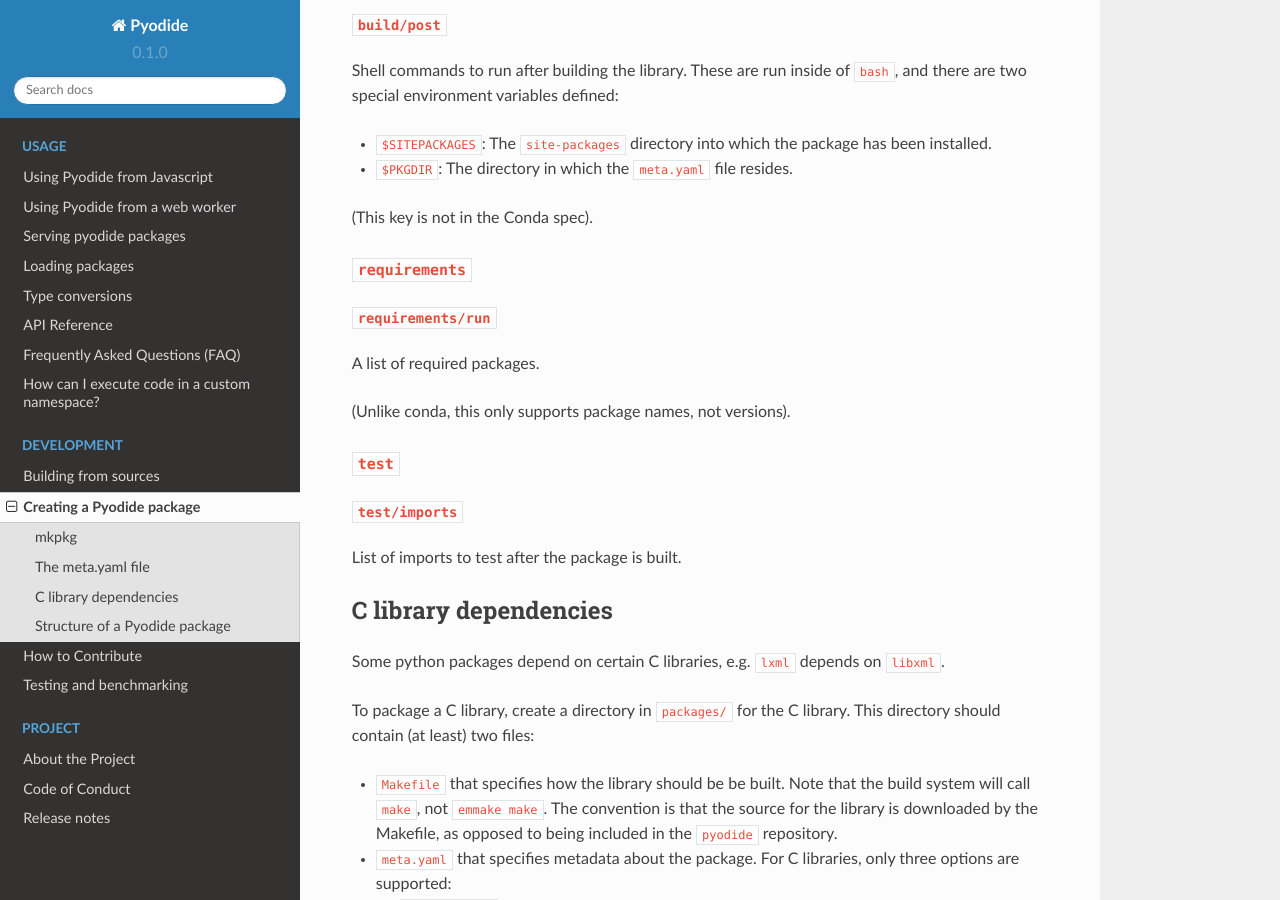
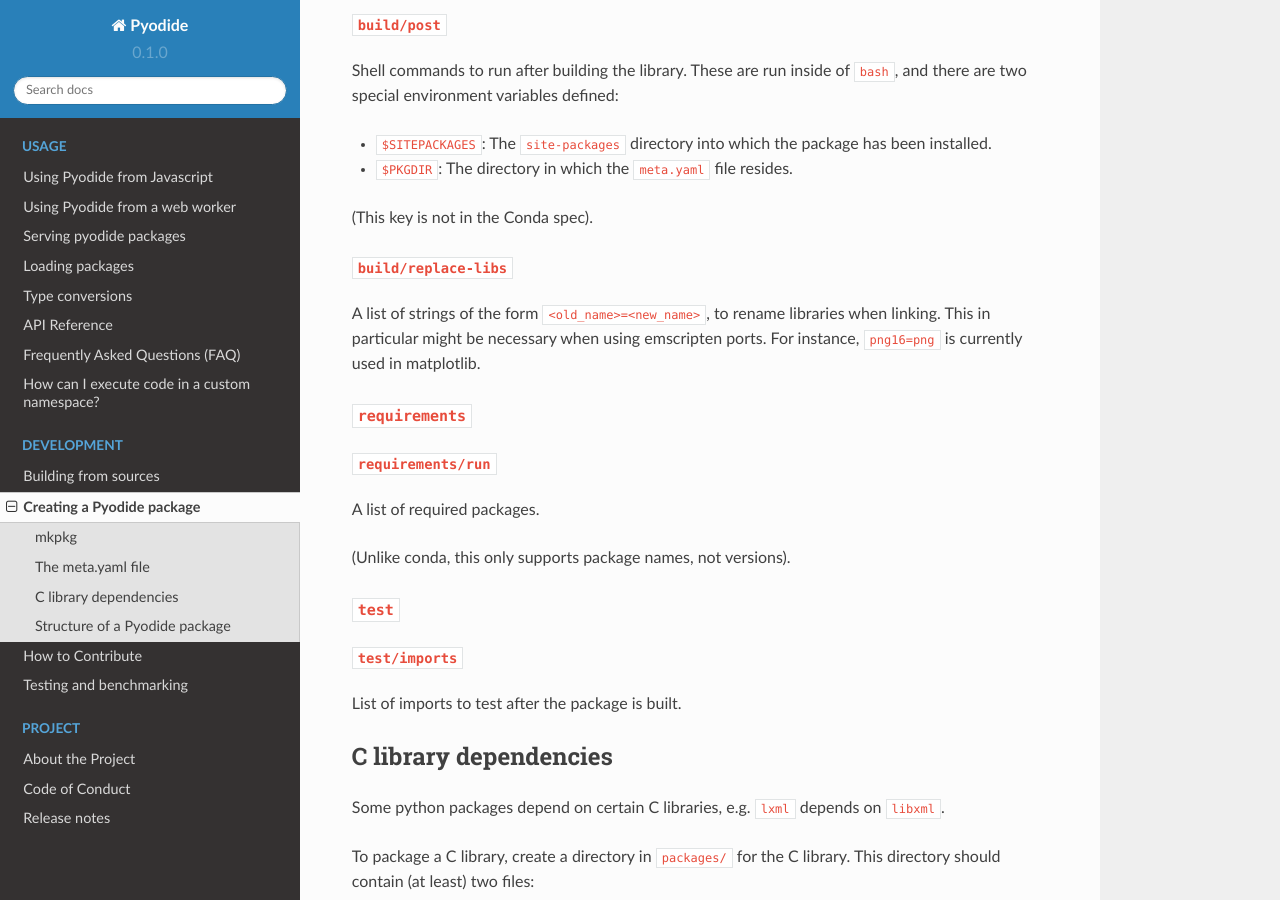
Before and after one commit to pyodide/pyodide, a Sphinx documentation site: the page built from docs/new_packages.md, in a window 1280 px wide and 900 px high, scrolled down 3677 px. Built offline with Sphinx 7.4.7 and the Read the Docs theme 2.0.0, drawn with Linux system fonts in a browser that asks for light colours; the version number is read from the project's files by our own code.

Commit message:
Update documentation

```diff
--- a/docs/new_packages.md
+++ b/docs/new_packages.md
@@ -161,6 +161,12 @@
 
 (This key is not in the Conda spec).
 
+#### `build/replace-libs`
+
+A list of strings of the form `<old_name>=<new_name>`, to rename libraries when linking. This in particular
+might be necessary when using emscripten ports.
+For instance, `png16=png` is currently used in matplotlib.
+
 ### `requirements`
 
 #### `requirements/run`
```
